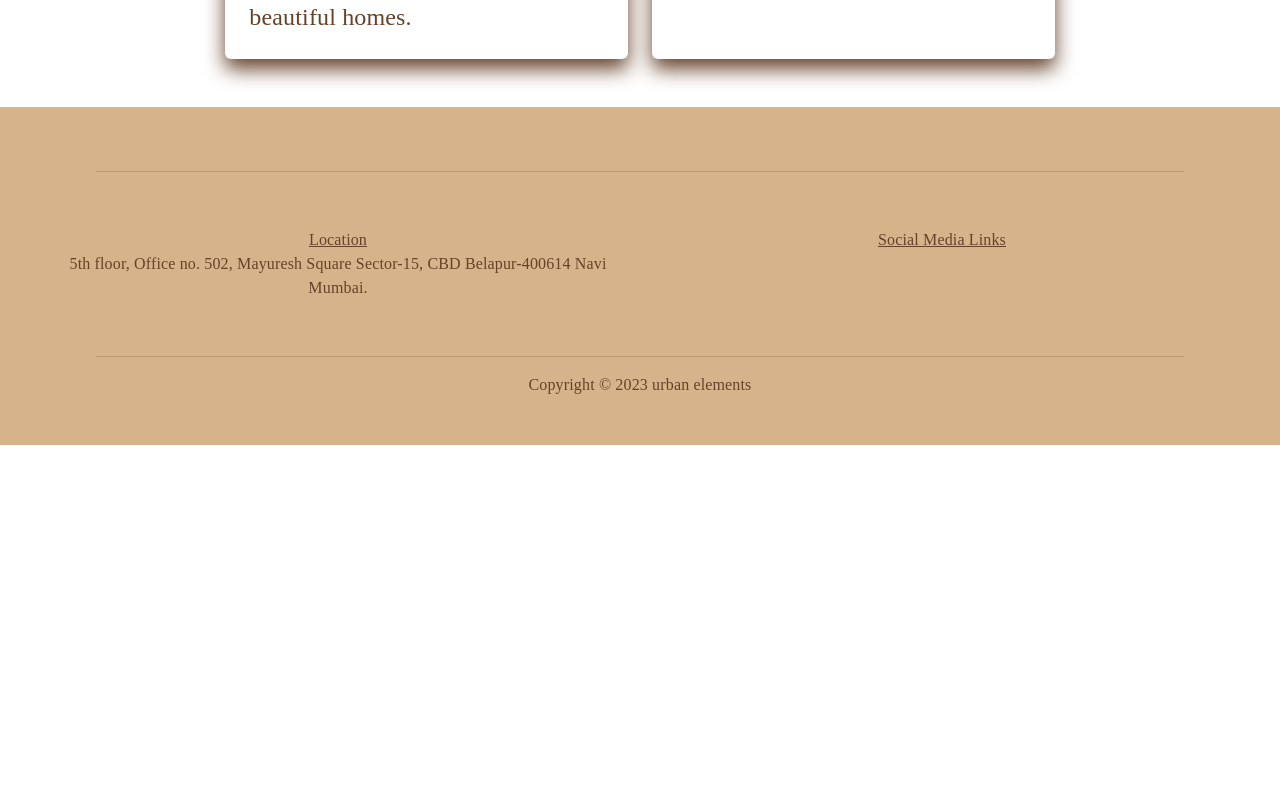
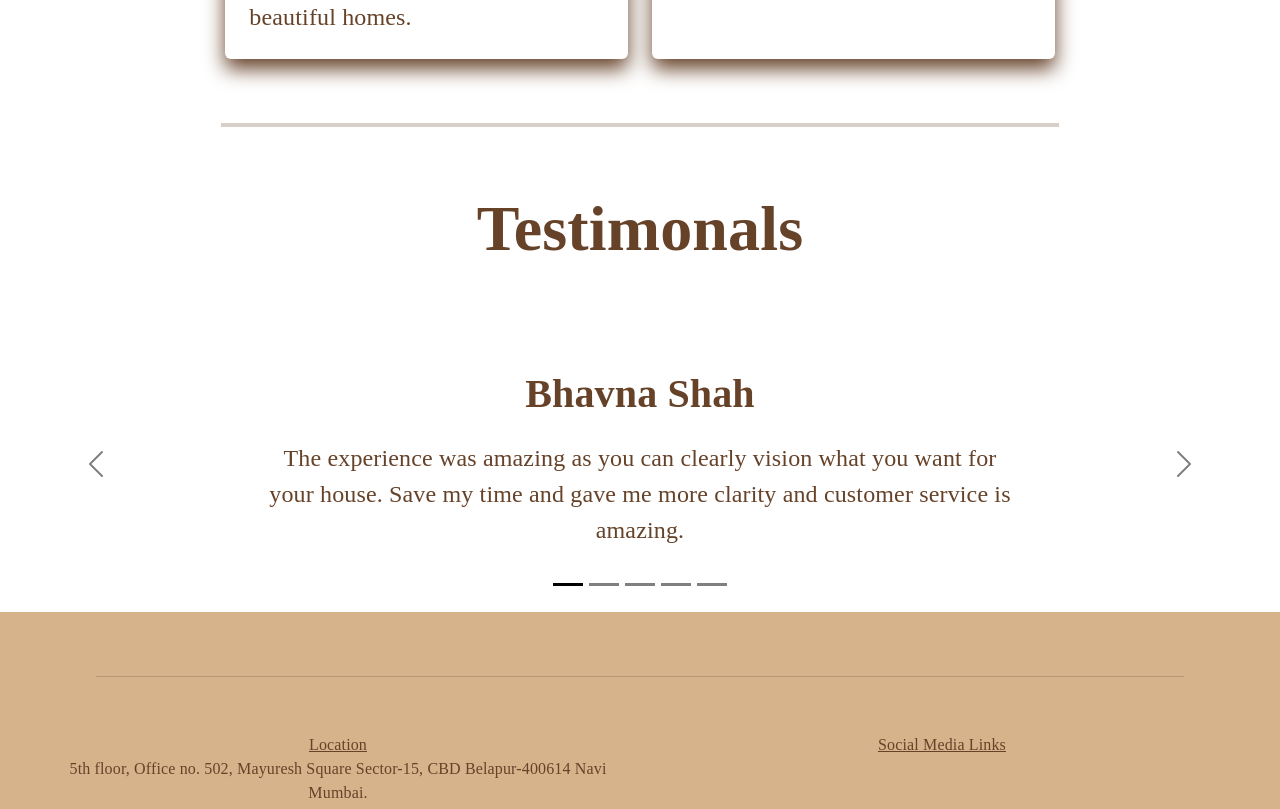
Before and after one commit to Mihir06121/urban_elements, a React (Create React App) app: page /about in a window 1280 px wide. Shown: the part 2040-2849 px from the top of the page. Before the commit the page ends 2485 px from the top, so only its background shows below. Built offline with nearby package versions, Linux system fonts and the light colour scheme.

Commit message:
initial_beta

```diff
--- a/src/pages/About.js
+++ b/src/pages/About.js
@@ -1,4 +1,5 @@
 import Footer from "../components/Footer"
+import home_banner_logo from "../assets/ue_logo_sm.png"
 
 const About = () => {
     return (
@@ -61,7 +62,7 @@ const About = () => {
             </div>
 
             <div data-aos="flip-left" className="container-fluid">
-              <hr className="mx-auto col-md-6 col-10" style={{padding: '0.1rem'}}/>
+              <hr className="mx-auto col-md-8 col-10" style={{padding: '0.1rem'}}/>
             </div>
             <div>
               <div className="" data-aos="fade-up" data-aos-delay="300">
@@ -71,7 +72,6 @@ const About = () => {
                   <div className="d-flex justify-content-center row row-cols-1 row-cols-md-3 g-4">
                     <div className="col" data-aos="fade-up" data-aos-delay="400">
                       <div className="card h-100 border-0 rounded-lg p-2" style={{boxShadow: '0px 10px 20px #664229'}}>
-                        {/* <img src="..." className="card-img-top" alt="Avinash Dhavan"/> */}
                         <div className="card-body">
                           <h3 className="card-title fs-2 text-center"><b>Avinash Dhavan</b></h3>
                           <hr />
@@ -85,7 +85,6 @@ const About = () => {
                     </div>
                     <div className="col" data-aos="fade-up" data-aos-delay="500">
                       <div className="card h-100 border-0 rounded-lg p-2" style={{boxShadow: '0px 10px 20px #664229'}}>
-                        {/* <img src="..." className="card-img-top" alt="Khyati Shah"/> */}
                         <div className="card-body">
                           <h3 className="card-title fs-2 text-center"><b>Khyati Shah</b></h3>
                           <hr />
@@ -99,6 +98,77 @@ const About = () => {
                   </div>
                 </div>
               </div>
+              <div data-aos="flip-left" className="container-fluid">
+                <hr className="mx-auto col-md-8 col-10" style={{padding: '0.1rem'}}/>
+              </div>
+              <div>
+                <div className="text-center py-5" data-aos="fade-up" >
+                    <span className="display-3"><b>Testimonals</b></span>
+                </div>
+                <div id="carouselExampleDark" className="carousel carousel-dark slide" data-bs-ride="carousel">
+                  <div className="carousel-indicators">
+                    <button type="button" data-bs-target="#carouselExampleDark" data-bs-slide-to="0" className="active" aria-current="true" aria-label="Slide 1"></button>
+                    <button type="button" data-bs-target="#carouselExampleDark" data-bs-slide-to="1" aria-label="Slide 2"></button>
+                    <button type="button" data-bs-target="#carouselExampleDark" data-bs-slide-to="2" aria-label="Slide 3"></button>
+                    <button type="button" data-bs-target="#carouselExampleDark" data-bs-slide-to="3" aria-label="Slide 4"></button>
+                    <button type="button" data-bs-target="#carouselExampleDark" data-bs-slide-to="4" aria-label="Slide 5"></button>
+                  </div>
+                  <div className="carousel-inner">
+                    <div className="carousel-item active" data-bs-interval="10000">
+                      <div className="d-flex justify-content-center align-items-center" data-aos="fade-up" data-aos-delay="200">
+                        <div className="p-5 col-md-8 col-10 container">
+                          <p className="text-center fs-1"><b>Bhavna Shah</b></p>
+                          <p className="text-center fs-4">The experience was amazing as you can clearly vision what you want for your house.
+                          Save my time and gave me more clarity and customer service is amazing.</p>
+                        </div>
+                      </div>
+                    </div>
+                    <div className="carousel-item" data-bs-interval="2000">
+                      <div className="d-flex justify-content-center align-items-center" data-aos="fade-up" data-aos-delay="200">
+                        <div className="p-5 col-md-8 col-10 container">
+                          <p className="text-center fs-1"><b>Gayatri Ahuja</b></p>
+                          <p className="text-center fs-4">From creating the perfect layout to finding pieces I absolutely loved,
+                          my designer really took my space to the next level. I never dreamed my home could look – and feel – this good!</p>
+                        </div>
+                      </div>
+                    </div>
+                    <div className="carousel-item">
+                      <div className="d-flex justify-content-center align-items-center" data-aos="fade-up" data-aos-delay="200">
+                        <div className="p-5 col-md-8 col-10 container">
+                          <p className="text-center fs-1"><b>Vineeta Patel</b></p>
+                          <p className="text-center fs-4">This was super fun and easy! They were so helpful every step of the way.
+                          I can’t wait to redo my room!</p>
+                        </div>
+                      </div>
+                    </div>
+                    <div className="carousel-item">
+                      <div className="d-flex justify-content-center align-items-center" data-aos="fade-up" data-aos-delay="200">
+                        <div className="p-5 col-md-8 col-10 container">
+                          <p className="text-center fs-1"><b>Nitin Gupta</b></p>
+                          <p className="text-center fs-4">We were certain about some pieces going in and not about others so it was
+                          great to trouble shoot with someone. Great design came out and we are ready to go!</p>
+                        </div>
+                      </div>
+                    </div>
+                    <div className="carousel-item">
+                      <div className="d-flex justify-content-center align-items-center" data-aos="fade-up" data-aos-delay="200">
+                        <div className="p-5 col-md-8 col-10 container">
+                          <p className="text-center fs-1"><b>Dheeraj Patil</b></p>
+                          <p className="text-center fs-4">Overall great experience. Thank you for the help!</p>
+                        </div>
+                      </div>
+                    </div>
+                  </div>
+                  <button className="carousel-control-prev" type="button" data-bs-target="#carouselExampleDark" data-bs-slide="prev">
+                    <span className="carousel-control-prev-icon" aria-hidden="true"></span>
+                    <span className="visually-hidden">Previous</span>
+                  </button>
+                  <button className="carousel-control-next" type="button" data-bs-target="#carouselExampleDark" data-bs-slide="next">
+                    <span className="carousel-control-next-icon" aria-hidden="true"></span>
+                    <span className="visually-hidden">Next</span>
+                  </button>
+                </div>
+              </div>
             <div>
                 <Footer/>
             </div>
--- a/src/pages/Gallery.js
+++ b/src/pages/Gallery.js
@@ -29,7 +29,7 @@ const Gallery = () => {
                     <span className="d-flex justify-content-center display-2 m-0" style={{}}>
                         Luxurious-
                         <div className="d-flex">
-                            <span data-aos="fade-left" data-aos-delay="300"> B </span>
+                            <span className="" data-aos="fade-left" data-aos-delay="300"> B </span>
                             <span data-aos="fade-left" data-aos-delay="350"> r </span>
                             <span data-aos="fade-left" data-aos-delay="400"> o </span>
                             <span data-aos="fade-left" data-aos-delay="450"> w </span>
--- a/src/pages/Home.js
+++ b/src/pages/Home.js
@@ -52,19 +52,74 @@ const Home = () => {
             </div>
           </div>
         </div>
-        {/* <div className="col-12">
-          <div className="parallax">
-          <div className="parallax-group">
-            <div className="layer dumm"></div>
-            <img className="layer dumm m-5 img-fluid img_ani p-2"
-            src={home_banner_1} alt="Urban Elements Logo" style={{
-              border: '2px solid #d7b38c !important',
-              objectFit: "contain",
-              height: '100%'}} />
-            <div className="layer dumm"></div>
+      </div>
+      <div>
+        <div className="text-center py-5" data-aos="fade-up" >
+            <span className="display-3"><b>Testimonals</b></span>
+        </div>
+        <div id="carouselExampleDark" className="carousel carousel-dark slide" data-bs-ride="carousel" data-aos="fade-up">
+          <div className="carousel-indicators">
+            <button type="button" data-bs-target="#carouselExampleDark" data-bs-slide-to="0" className="active" aria-current="true" aria-label="Slide 1"></button>
+            <button type="button" data-bs-target="#carouselExampleDark" data-bs-slide-to="1" aria-label="Slide 2"></button>
+            <button type="button" data-bs-target="#carouselExampleDark" data-bs-slide-to="2" aria-label="Slide 3"></button>
+            <button type="button" data-bs-target="#carouselExampleDark" data-bs-slide-to="3" aria-label="Slide 4"></button>
+            <button type="button" data-bs-target="#carouselExampleDark" data-bs-slide-to="4" aria-label="Slide 5"></button>
           </div>
+          <div className="carousel-inner">
+            <div className="carousel-item active" data-bs-interval="10000">
+              <div className="d-flex justify-content-center align-items-center">
+                <div className="p-5 col-md-8 col-10 container">
+                  <p className="text-center fs-1"><b>Bhavna Shah</b></p>
+                  <p className="text-center fs-4">The experience was amazing as you can clearly vision what you want for your house.
+                  Save my time and gave me more clarity and customer service is amazing.</p>
+                </div>
+              </div>
+            </div>
+            <div className="carousel-item" data-bs-interval="2000">
+              <div className="d-flex justify-content-center align-items-center">
+                <div className="p-5 col-md-8 col-10 container">
+                  <p className="text-center fs-1"><b>Gayatri Ahuja</b></p>
+                  <p className="text-center fs-4">From creating the perfect layout to finding pieces I absolutely loved,
+                  my designer really took my space to the next level. I never dreamed my home could look – and feel – this good!</p>
+                </div>
+              </div>
+            </div>
+            <div className="carousel-item">
+              <div className="d-flex justify-content-center align-items-center">
+                <div className="p-5 col-md-8 col-10 container">
+                  <p className="text-center fs-1"><b>Vineeta Patel</b></p>
+                  <p className="text-center fs-4">This was super fun and easy! They were so helpful every step of the way.
+                  I can’t wait to redo my room!</p>
+                </div>
+              </div>
+            </div>
+            <div className="carousel-item">
+              <div className="d-flex justify-content-center align-items-center">
+                <div className="p-5 col-md-8 col-10 container">
+                  <p className="text-center fs-1"><b>Nitin Gupta</b></p>
+                  <p className="text-center fs-4">We were certain about some pieces going in and not about others so it was
+                  great to trouble shoot with someone. Great design came out and we are ready to go!</p>
+                </div>
+              </div>
+            </div>
+            <div className="carousel-item">
+              <div className="d-flex justify-content-center align-items-center">
+                <div className="p-5 col-md-8 col-10 container">
+                  <p className="text-center fs-1"><b>Dheeraj Patil</b></p>
+                  <p className="text-center fs-4">Overall great experience. Thank you for the help!</p>
+                </div>
+              </div>
+            </div>
+          </div>
+          <button className="carousel-control-prev" type="button" data-bs-target="#carouselExampleDark" data-bs-slide="prev">
+            <span className="carousel-control-prev-icon" aria-hidden="true"></span>
+            <span className="visually-hidden">Previous</span>
+          </button>
+          <button className="carousel-control-next" type="button" data-bs-target="#carouselExampleDark" data-bs-slide="next">
+            <span className="carousel-control-next-icon" aria-hidden="true"></span>
+            <span className="visually-hidden">Next</span>
+          </button>
         </div>
-        </div> */}
       </div>
       <div>
         <Footer/>
```
Also changed, not shown: src/components/content.txt.
